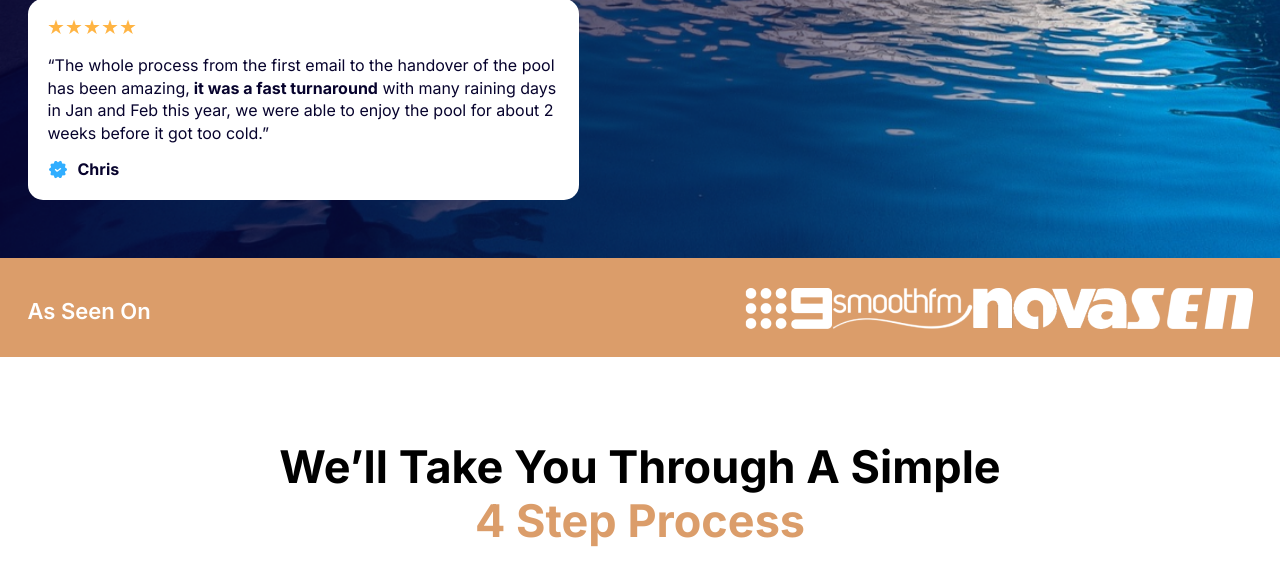
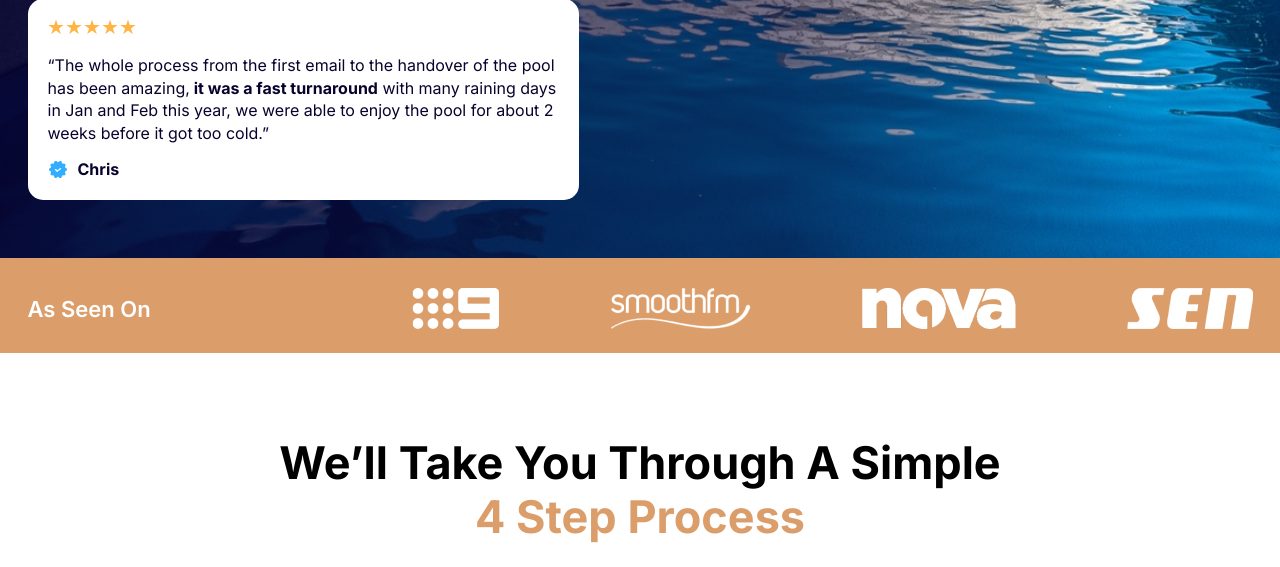
Before and after one commit to nicholopolus/mfp-lander, a PHP site: page / in a window 1280 px wide. Shown: the part 845-1412 px from the top of the page. Run offline with PHP 8.4, Linux system fonts and the light colour scheme; some libraries are stand-ins or nearby versions.

Commit message:
Update style.css

```diff
--- a/FibreGlass Pool/Css/style.css
+++ b/FibreGlass Pool/Css/style.css
@@ -1003,6 +1003,12 @@ line-height: 15px;
 }
 .mobile_naner{
     display: none;
+}
+.slider_m{
+        display: flex;
+    flex-wrap: wrap;
+    width: max-content;
+    gap: 111px;
 }
 @media (max-width: 1024px) {
 .sec_7_text p{
```
